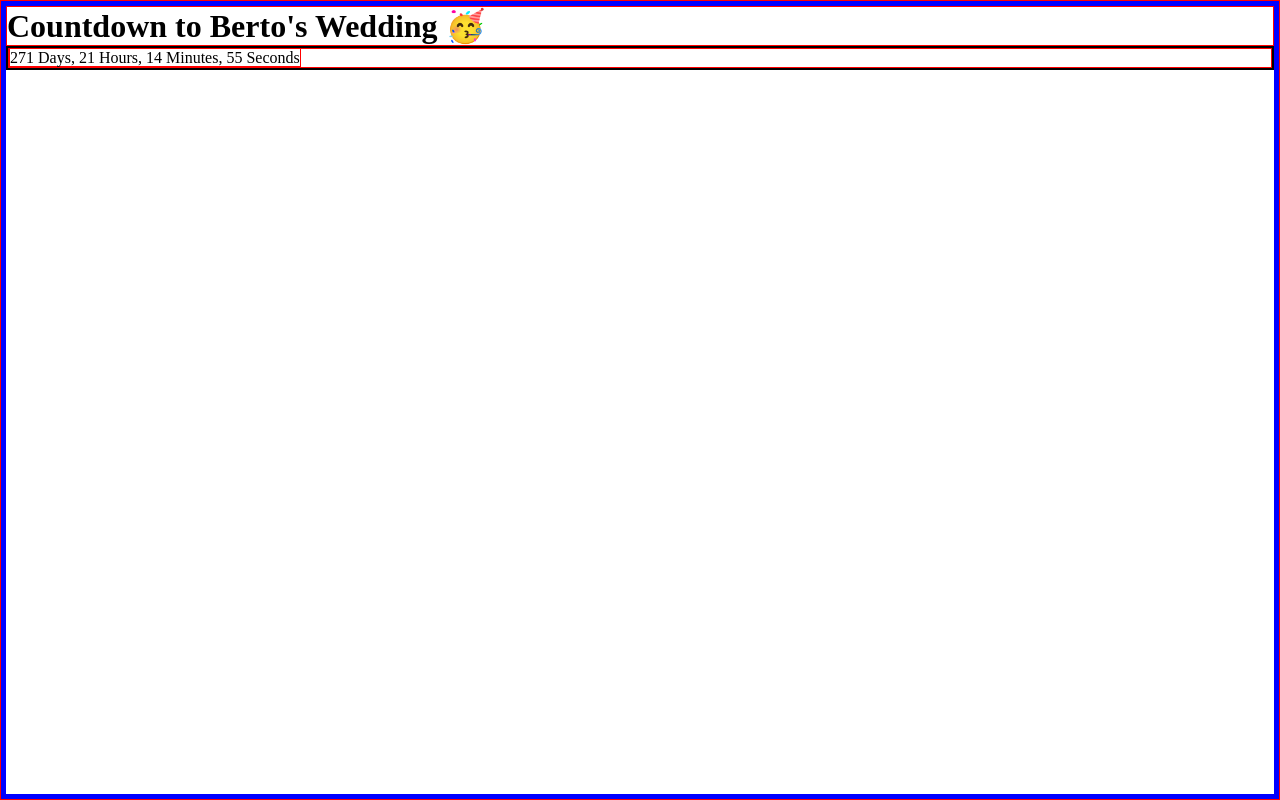
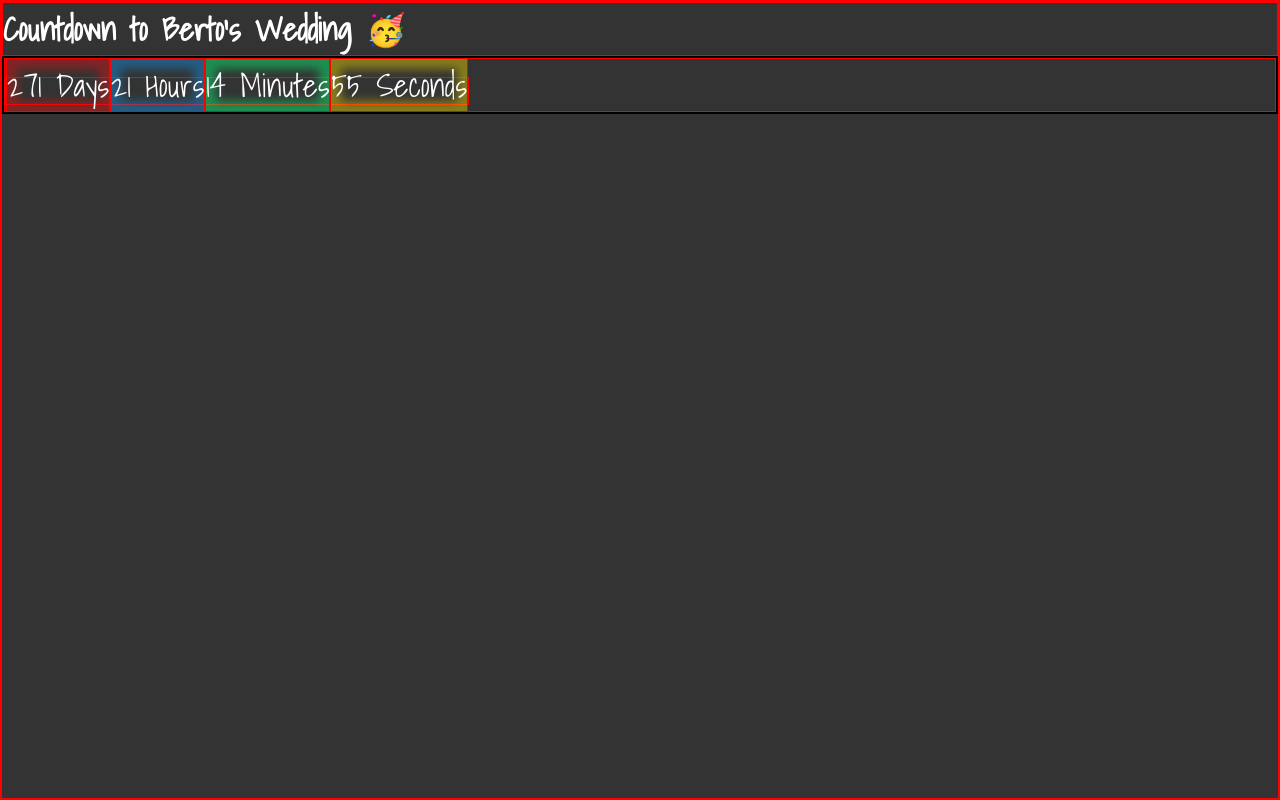
Before and after one commit to cerna-pedro/wedding-countdown, a plain HTML site: page index.html in a window 1280 px wide. Drawn offline with Linux system fonts and the light colour scheme.

```diff
--- a/app.js
+++ b/app.js
@@ -1,8 +1,12 @@
 // query selectors
 const timer = document.querySelector(".timer");
+const title = document.querySelector("h1");
+const originalTitle = title.textContent;
 
 // event listener on page load
 document.addEventListener("DOMContentLoaded", startTimer);
+title.addEventListener("mouseenter", addSpans);
+title.addEventListener("mouseleave", removeSpans);
 
 // functions
 
@@ -61,14 +65,24 @@
     diffHours = diffHours >= 10 ? diffHours : `0` + diffHours;
     diffMinutes = diffMinutes >= 10 ? diffMinutes : `0` + diffMinutes;
     diffSeconds = diffSeconds >= 10 ? diffSeconds : `0` + diffSeconds;
-    timer.textContent = `${diffDays} Days, ${diffHours} Hours, ${diffMinutes} Minutes, ${diffSeconds} Seconds`;
+    timer.innerHTML = `<span class="number-block" id="block-1">${diffDays} Days</span><span class="number-block" id="block-2">${diffHours} Hours</span><span class="number-block" id="block-3">${diffMinutes} Minutes</span><span class="number-block" id="block-4">${diffSeconds} Seconds</span>`;
   }
 }
 
 function startTimer() {
+  calcNow()
   setInterval(calcNow, 1000);
 }
 
 function addSpans() {
-  console.log("virgo");
+  const titleArr = Array.from(originalTitle);
+  let spans = "";
+  titleArr.forEach(letter => {
+    spans += `<span class="span-letter">${letter}</span>`;
+  });
+  title.innerHTML = spans;
 }
+
+function removeSpans() {
+  title.innerHTML = originalTitle;
+}
--- a/index.html
+++ b/index.html
@@ -4,6 +4,7 @@
   <meta charset="UTF-8">
   <meta name="viewport" content="width=device-width, initial-scale=1.0">
   <meta http-equiv="X-UA-Compatible" content="ie=edge">
+  <link href="https://fonts.googleapis.com/css?family=Shadows+Into+Light&display=swap" rel="stylesheet">
   <link rel="stylesheet" href="./style.css">
   <title>Document</title>
 </head>
--- a/style.css
+++ b/style.css
@@ -1,23 +1,94 @@
-*{
+* {
   margin: 0;
   padding: 0;
   box-sizing: border-box;
 }
 
-html{
+html {
   height: 100%;
 }
 
+body {
+  background: #333;
+  font-family: "Shadows Into Light", cursive;
+  color: white;
+  min-height: 100%;
+}
+
+h1,
+.span-letter {
+  font-size: 2rem;
+}
+
+.span-letter {
+  display: inline-block;
+  animation: shake 0.5s;
+  animation-iteration-count: infinite;
+  animation-direction: alternate;
+}
+
+.span-letter:hover {
+  animation: large 0.5s;
+  animation-iteration-count: infinite;
+  animation-direction: alternate;
+}
+
+.number-block {
+  font-size: 2rem;
+  position: relative;
+  background-attachment: fixed;
+}
+.number-block::before {
+  content: "";
+  position: absolute;
+  top: 0;
+  left: 0;
+  right: 0;
+  bottom: 0;
+}
+
+#block-1 {
+  box-shadow: inset 0 0 10px 10px rgba(211, 21, 21, 0.5);
+}
+#block-2 {
+  box-shadow: inset 0 0 10px 10px rgba(21, 135, 211, 0.5);
+}
+#block-3 {
+  box-shadow: inset 0 0 10px 10px rgba(8, 236, 111, 0.5);
+}
+#block-4 {
+  box-shadow: inset 0 0 10px 10px rgba(219, 198, 4, 0.5);
+}
 /* test */
-*{
-  border: 1px solid red
+* {
+  border: 1px solid red;
 }
 
 .container {
   border: 2px solid black;
 }
 
-body {
-  border: 5px solid blue;
-  min-height: 100%;
+@keyframes shake {
+  0% {
+    transform: translate(1px, 1px) rotate(0deg);
+  }
+  25% {
+    transform: translate(-1px, 1px) rotate(5deg);
+  }
+  50% {
+    transform: translate(-1px, -1px) rotate(-5deg);
+  }
+  75% {
+    transform: translate(1px, -1px) rotate(15deg);
+  }
 }
+@keyframes large {
+  from {
+    color: black;
+    transform: rotate(0deg) scale(0.5);
+  }
+  to {
+    color: yellow;
+    transform: rotate(360deg) scale(1.2);
+  }
+}
```
